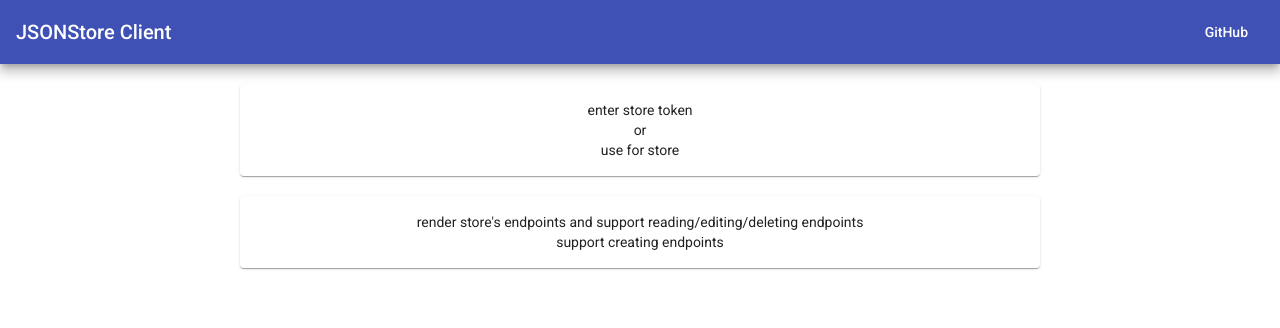
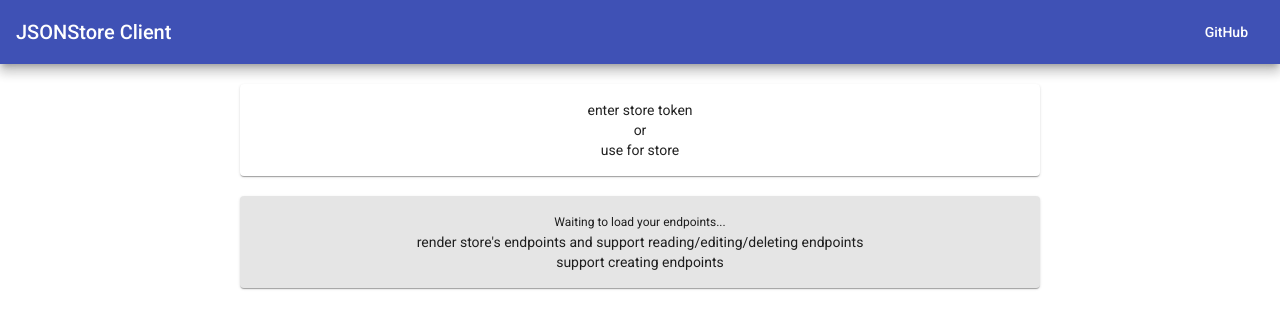
Before and after one commit to METACEO/ng-jsonstore-client, an Angular app: page / in a window 1280 px wide. Shown: the top 328 px of the page. Built offline with nearby package versions, Linux system fonts and the light colour scheme; no server answers.

Commit message:
Adding the endpoint interface and collection placeholder; using a text-centering class.

```diff
--- a/src/app/app.component.html
+++ b/src/app/app.component.html
@@ -5,6 +5,6 @@
 
   <app-token [token]="token"></app-token>
 
-  <app-endpoints></app-endpoints>
+  <app-endpoints [endpoints]="endpoints"></app-endpoints>
 
 </div>
--- a/src/app/app.component.ts
+++ b/src/app/app.component.ts
@@ -3,6 +3,7 @@
 import { filter, map } from 'rxjs/operators';
 
 import { environment } from '../environments/environment';
+import { IEndpoint } from './interfaces/endpoint.interface';
 
 @Component({
   selector: 'app-root',
@@ -11,6 +12,7 @@
 })
 export class AppComponent {
 
+  public endpoints: IEndpoint[];
   public token: string;
 
   constructor(private _httpClient: HttpClient) {
--- a/src/app/components/endpoints/endpoints.component.html
+++ b/src/app/components/endpoints/endpoints.component.html
@@ -1,9 +1,20 @@
 <section>
-  <mat-card>
-    <div style="text-align: center;">
+  <mat-card [style.backgroundColor]="loadingEndpoints ? 'rgba(0, 0, 0, 0.1)' : null">
+
+    <ng-container *ngIf="loadingEndpoints; else RenderEndpoints">
+      <div class="mat-caption text-center">
+        Waiting to load your endpoints...
+      </div>
+    </ng-container>
+    <ng-template #RenderEndpoints>
+      {{endpoints | json}}
+    </ng-template>
+
+    <div class="text-center">
       <span>render store's endpoints and support reading/editing/deleting endpoints</span>
       <br/>
       <span>support creating endpoints</span>
     </div>
+
   </mat-card>
 </section>
--- a/src/app/components/endpoints/endpoints.component.ts
+++ b/src/app/components/endpoints/endpoints.component.ts
@@ -1,4 +1,6 @@
-import { Component } from '@angular/core';
+import { Component, Input } from '@angular/core';
+
+import { IEndpoint } from '../../interfaces/endpoint.interface';
 
 @Component({
   selector: 'app-endpoints',
@@ -6,4 +8,11 @@
   styleUrls: ['./endpoints.component.scss']
 })
 export class EndpointsComponent {
+
+  @Input() endpoints: IEndpoint[];
+
+  public get loadingEndpoints(): boolean {
+    return this.endpoints === null || this.endpoints === undefined;
+  }
+
 }
--- a/src/app/components/token/token.component.html
+++ b/src/app/components/token/token.component.html
@@ -1,6 +1,6 @@
 <section>
   <mat-card>
-    <div style="text-align: center;">
+    <div class="text-center">
       <span>enter store token</span>
       <br/>
       <span>or</span>
--- /dev/null
+++ b/src/app/interfaces/endpoint.interface.ts
@@ -0,0 +1,5 @@
+export interface IEndpoint {
+  data: any;
+  endpoint: string;
+  name: string;
+}
--- a/src/styles.scss
+++ b/src/styles.scss
@@ -5,3 +5,7 @@
   margin: 0;
   padding: 0;
 }
+
+.text-center {
+  text-align: center;
+}
```
